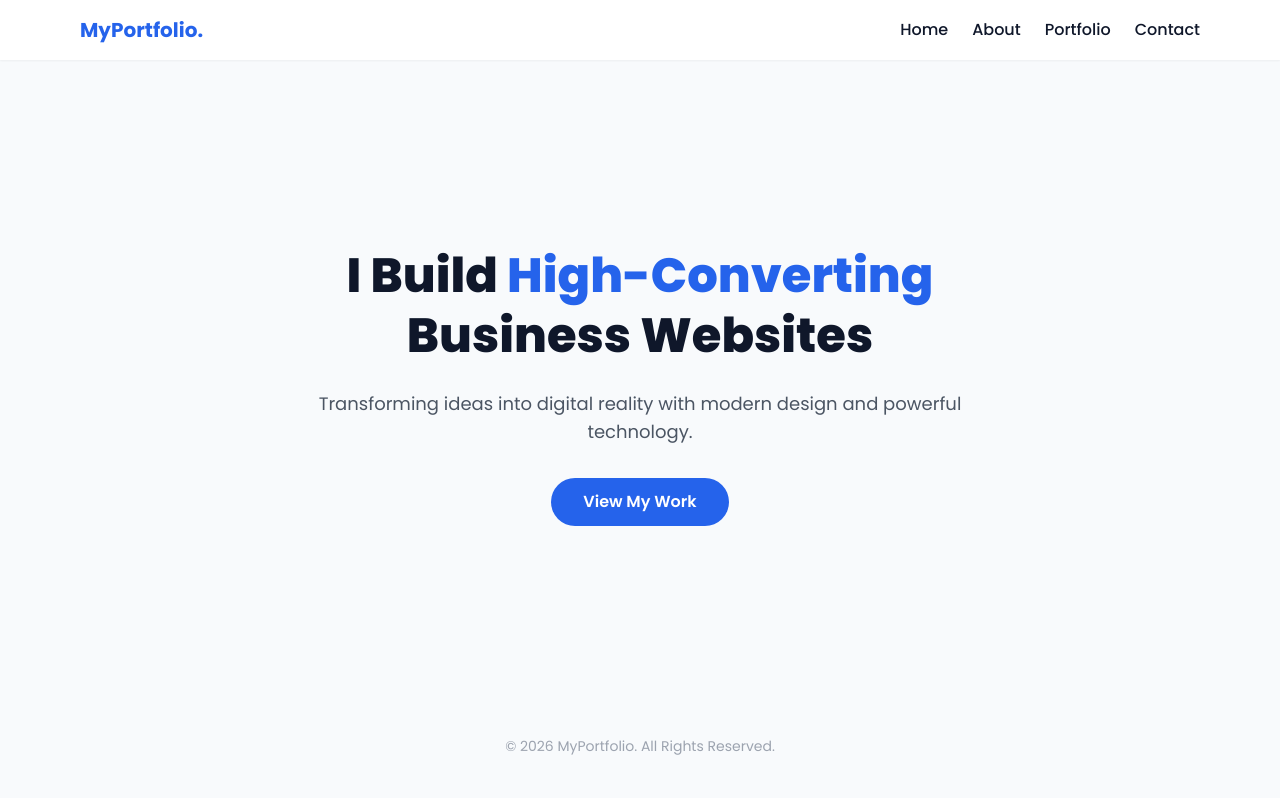
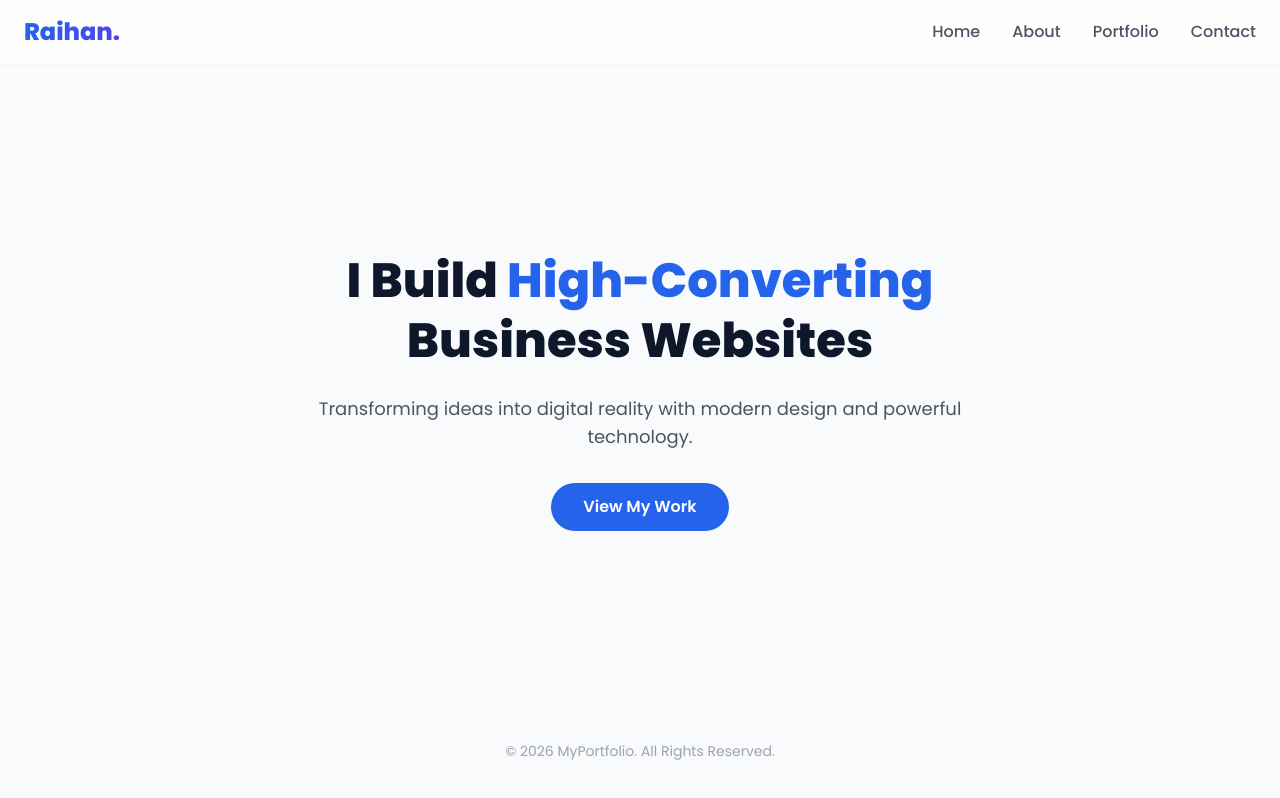
Before and after one commit to mrraihan021006-glitch/Mr-Portfolio-Website, a React (Vite) app: page / in a window 1280 px wide. Shown: the top 798 px of the page. Built offline with nearby package versions, Linux system fonts and the light colour scheme.

Commit message:
Update Navbar.tsx

```diff
--- a/src/components/Navbar.tsx
+++ b/src/components/Navbar.tsx
@@ -1,11 +1,25 @@
-import { Link } from 'react-router-dom';
+import { Link, useNavigate } from 'react-router-dom';
 
 export default function Navbar() {
+  const navigate = useNavigate();
+
   return (
-    <nav className="bg-white shadow-sm py-4">
-      <div className="max-w-6xl mx-auto px-4 flex justify-between items-center">
-        <Link to="/" className="text-xl font-bold text-blue-600">MyPortfolio.</Link>
-        <div className="space-x-6 font-medium">
+    <nav className="sticky top-0 z-50 bg-white/80 backdrop-blur-md border-b border-gray-100">
+      <div className="max-w-7xl mx-auto px-6 py-4 flex justify-between items-center">
+
+        {/* Logo with Hidden Admin Trick */}
+        <div
+          onDoubleClick={() => navigate('/admin/login')}
+          className="cursor-pointer select-none"
+          title="MyPortfolio"
+        >
+          <span className="text-2xl font-extrabold bg-gradient-to-r from-blue-600 to-indigo-600 bg-clip-text text-transparent">
+            Raihan.
+          </span>
+        </div>
+
+        {/* Nav Links */}
+        <div className="hidden md:flex space-x-8 font-medium text-gray-600">
           <Link to="/" className="hover:text-blue-600 transition">Home</Link>
           <Link to="/about" className="hover:text-blue-600 transition">About</Link>
           <Link to="/portfolio" className="hover:text-blue-600 transition">Portfolio</Link>
```
